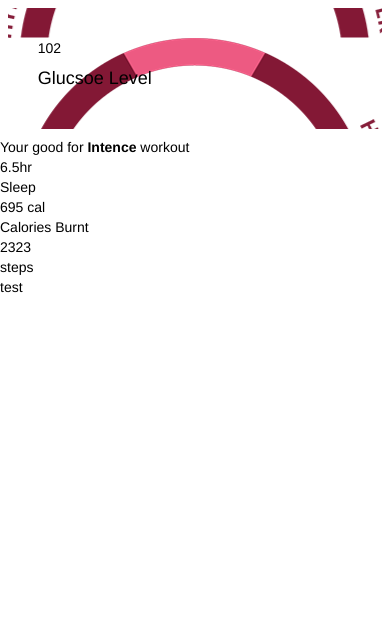
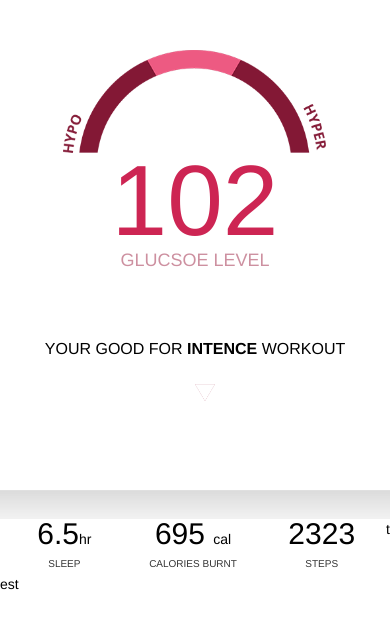
Before and after one commit to linnovate/thingpress, a website: page thingpress_ionic/www/index.html in a window 390 px wide. Drawn offline with Linux system fonts and the light colour scheme; some packages are replaced by stand-ins of ours; files that its build step writes are made by us from their sources.

Commit message:
css updates

```diff
--- a/thingpress_ionic/www/css/style.css
+++ b/thingpress_ionic/www/css/style.css
@@ -1,14 +1,88 @@
+@import url(http://fonts.googleapis.com/css?family=Open+Sans:300italic,400italic,700italic,400,300,700);
 /* Empty. Add your own CSS if you like */
 .pane {
   background:black;
   color:white;
   background:url(../img/assets/bg.jpg) no-repeat top ;
   background-size:cover;
+  font-family: "open sans", sans-serif;
 }
 
 #glucose {
 
-  margin:2%;
-  background:white url(../img/assets/gauge.png) top 30px center;
+  margin:5%;
+  background:white  url(../img/assets/gauge.png) top 30px center no-repeat;
   padding:30px;
+  height:300px;
+  background-size:75%;
+  text-align:center;
+  padding-top:170px;
 }
+
+.glu-value {
+  font-size:100px;
+  font-weight:normal;
+  color:#cd2553
+}
+h4 {
+  color:#cd90a0;
+  text-transform: uppercase;
+  font-size:18px;
+  font-size:300;
+}
+
+#fitness .fit-message {
+  text-align: center;
+  text-transform: uppercase;
+  margin-top:10px;
+  font-size:16px;
+  margin-bottom:30px;
+}
+
+.ruler {
+  height:50px;
+  background:url(../img/assets/lines.png) no-repeat top center;
+  background-size:90%;
+  display:block;
+  position:relative;
+
+}
+
+.triangle {
+  position: absolute;
+  top:-5px;
+  left:50%;
+  width:20px;
+  display:block;
+  height:20px;
+  background:url(../img/assets/arrow.png) no-repeat;
+  background-size:100%;
+
+}
+
+#data {
+  background:url(../img/assets/seperator.png) no-repeat top center;
+  padding-top:80px;
+  background-size:100%;
+}
+
+#data .number {
+  float:left;
+  width:33%;
+  text-align:center;
+
+}
+#data .value {
+  font-size:30px;
+  font-weight:300;
+  line-height:1;
+}
+#data .value span {
+  font-size:14px;
+}
+#data .label {
+  text-transform: uppercase;
+  opacity: 0.8;
+  font-size:10px;
+  margin-top:5px;
+}
```
